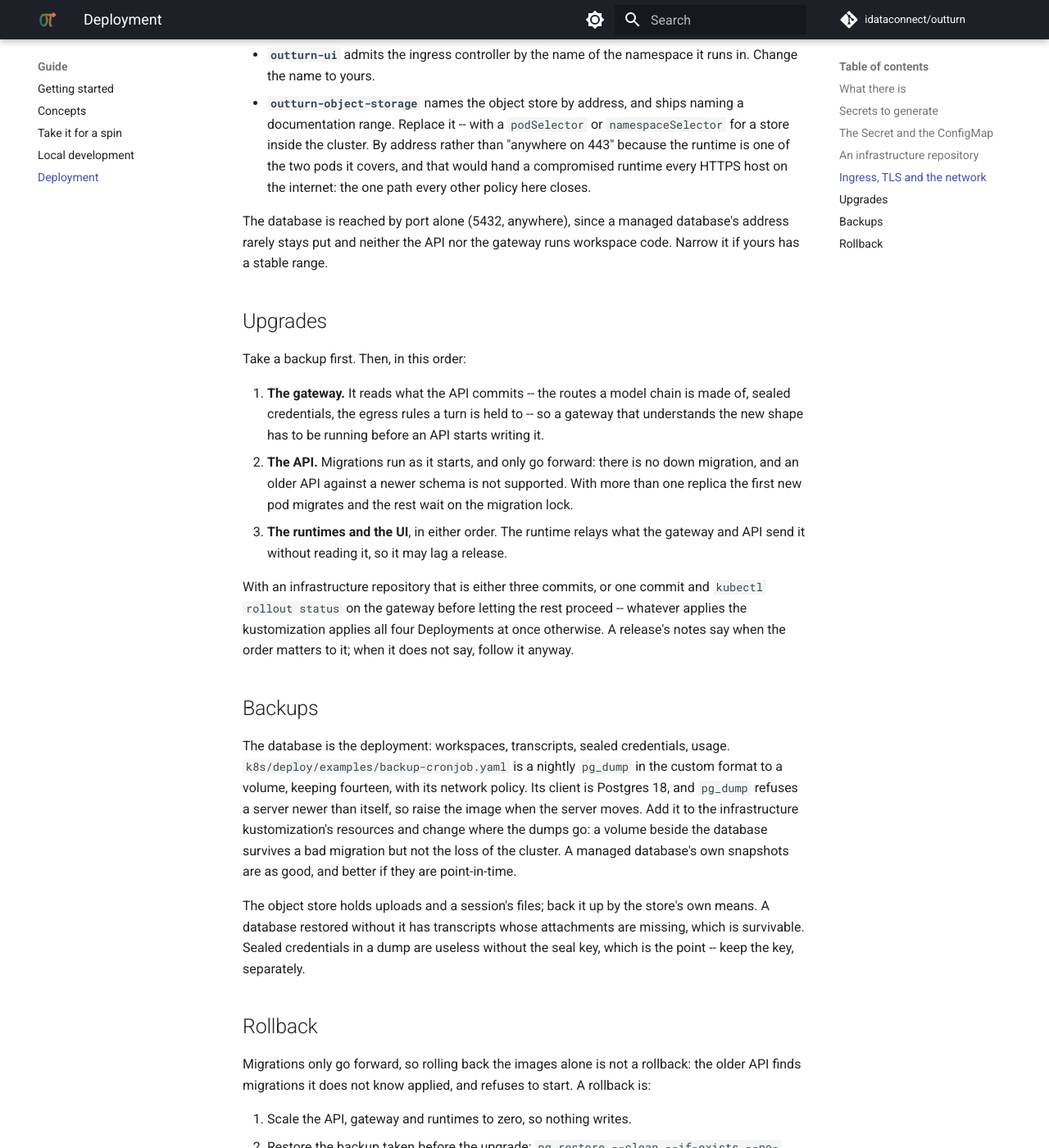
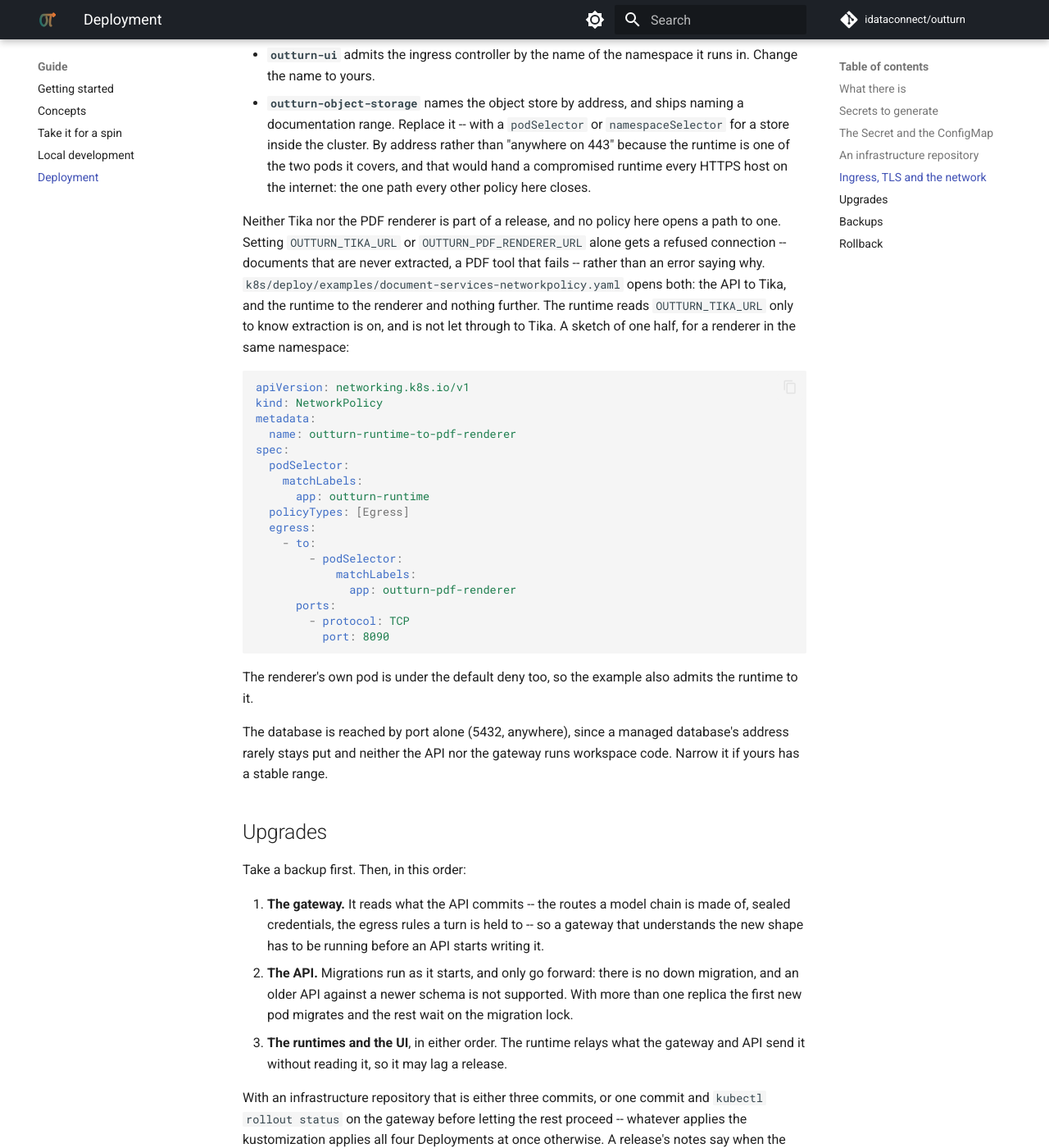
Before and after one commit to idataconnect/outturn, an MkDocs documentation site: the page built from docs/deployment.md, in a window 1280 px wide and 1400 px high, scrolled down 5060 px. Shown: the whole window at 82% size. Built offline with MkDocs 1.6.1 and Material for MkDocs 9.7.7, drawn with Linux system fonts in a browser that asks for light colours; comment, search, counter and statistics services are not loaded.

Commit message:
Show how to open Tika and the PDF renderer under k8s/deploy's policies
Neither is part of a release, so k8s/deploy opens no path to them, and
setting their URLs alone is a connection the default deny refuses: no
error, just documents never extracted and a PDF tool that fails. An
example opens each for the one tier that calls it, and the policy file
and the deployment guide say it is needed.

Co-Authored-By: Claude Opus 5.5 <noreply@anthropic.com>

````diff
--- a/docs/deployment.md
+++ b/docs/deployment.md
@@ -202,6 +202,38 @@ nothing. Two need your attention:
   that would hand a compromised runtime every HTTPS host on the internet: the
   one path every other policy here closes.
 
+Neither Tika nor the PDF renderer is part of a release, and no policy here
+opens a path to one. Setting `OUTTURN_TIKA_URL` or `OUTTURN_PDF_RENDERER_URL`
+alone gets a refused connection -- documents that are never extracted, a PDF
+tool that fails -- rather than an error saying why.
+`k8s/deploy/examples/document-services-networkpolicy.yaml` opens both: the API
+to Tika, and the runtime to the renderer and nothing further. The runtime
+reads `OUTTURN_TIKA_URL` only to know extraction is on, and is not let
+through to Tika. A sketch of one half, for a renderer in the same namespace:
+
+```yaml
+apiVersion: networking.k8s.io/v1
+kind: NetworkPolicy
+metadata:
+  name: outturn-runtime-to-pdf-renderer
+spec:
+  podSelector:
+    matchLabels:
+      app: outturn-runtime
+  policyTypes: [Egress]
+  egress:
+    - to:
+        - podSelector:
+            matchLabels:
+              app: outturn-pdf-renderer
+      ports:
+        - protocol: TCP
+          port: 8090
+```
+
+The renderer's own pod is under the default deny too, so the example also
+admits the runtime to it.
+
 The database is reached by port alone (5432, anywhere), since a managed
 database's address rarely stays put and neither the API nor the gateway runs
 workspace code. Narrow it if yours has a stable range.
````
Also changed, not shown: 2 other files.
